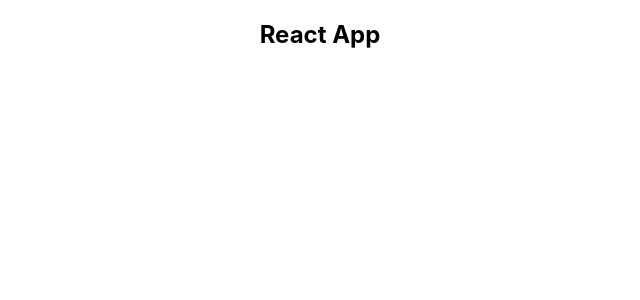
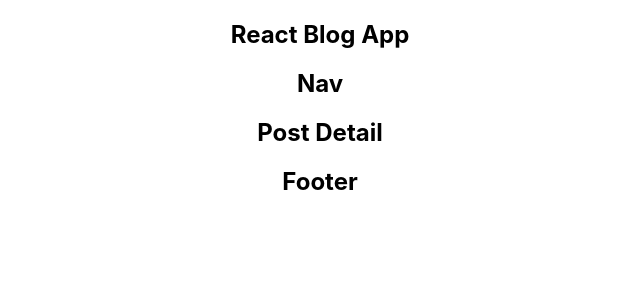
Before and after one commit to isasayed/React-App-Examples, a React (Create React App) app: page /post/1 in a window 1280 px wide. Shown: the top 300 px of the page, without its empty margins (320-960 px from the left). Built offline with nearby package versions, Linux system fonts and the light colour scheme.

Commit message:
blog app structure

```diff
--- a/package.json
+++ b/package.json
@@ -12,6 +12,7 @@
     "@types/react-dom": "^18.2.24",
     "react": "^18.2.0",
     "react-dom": "^18.2.0",
+    "react-router-dom": "^6.22.3",
     "react-scripts": "5.0.1",
     "typescript": "^4.9.5",
     "web-vitals": "^2.1.4"
--- a/src/App.tsx
+++ b/src/App.tsx
@@ -1,17 +1,32 @@
-import React from 'react';
+import { useState, useEffect } from 'react';
 import Header from './Site/Header'
-import Content from './Site/Content'
+import Nav from './Site/Nav'
+import Home from './Site/Home'
+import NewPost from './Post/NewPost'
+import PostDetail from './Post/PostDetail'
+import About from './Site/About'
+import Missing from './Site/Missing'
 import Footer from './Site/Footer'
+import { BrowserRouter as Router, Route, Routes, useNavigate } from 'react-router-dom'
 import './App.css';
 
 function App() {
 
   return (
     <div className="App">
-      <Header
-        title="React App" />
-      <Content />
-      <Footer />
+      <Router>
+        <Header
+          title="React Blog App" />
+        <Nav />
+        <Routes>
+          <Route path='/' element={<Home />} />
+          <Route path='/post' element={<NewPost />} />
+          <Route path='/post/:id' element={<PostDetail />} />
+          <Route path='/about' element={<About />} />
+          <Route path='*' element={<Missing />} />
+        </Routes>
+        <Footer />
+      </Router>
     </div>
   );
 }
--- /dev/null
+++ b/src/Post/NewPost.tsx
@@ -0,0 +1,11 @@
+import React from 'react'
+
+const NewPost = () => {
+  return (
+    <div>
+      <h2>NewPost</h2>
+    </div>
+  )
+}
+
+export default NewPost
--- /dev/null
+++ b/src/Post/PostDetail.tsx
@@ -0,0 +1,11 @@
+import React from 'react'
+
+const PostDetail = () => {
+  return (
+    <div>
+      <h2>Post Detail</h2>
+    </div>
+  )
+}
+
+export default PostDetail
--- a/src/Site/Content.tsx
+++ b/src/Site/About.tsx
@@ -1,11 +1,11 @@
 import React from 'react'
 
-const Content = () => {
+const About = () => {
   return (
     <main>
-
+      <h2>About</h2>
     </main>
   )
 }
 
-export default Content
+export default About
--- a/src/Site/Footer.tsx
+++ b/src/Site/Footer.tsx
@@ -3,7 +3,7 @@
 const Footer = () => {
   return (
     <footer>
-
+      <h2>Footer</h2>
     </footer>
   )
 }
--- /dev/null
+++ b/src/Site/Home.tsx
@@ -0,0 +1,11 @@
+import React from 'react'
+
+const Home = () => {
+  return (
+    <main>
+      <h2>Home</h2>
+    </main>
+  )
+}
+
+export default Home
--- /dev/null
+++ b/src/Site/Missing.tsx
@@ -0,0 +1,11 @@
+import React from 'react'
+
+const Missing = () => {
+  return (
+    <main>
+      <h2>Missing</h2>
+    </main>
+  )
+}
+
+export default Missing
--- /dev/null
+++ b/src/Site/Nav.tsx
@@ -0,0 +1,11 @@
+import React from 'react'
+
+const Nav = () => {
+  return (
+    <main>
+      <h2>Nav</h2>
+    </main>
+  )
+}
+
+export default Nav
```
Also changed, not shown: src/index.tsx (+8 -0 lines), 1 other file (tests, documents, lock files or other folders).
